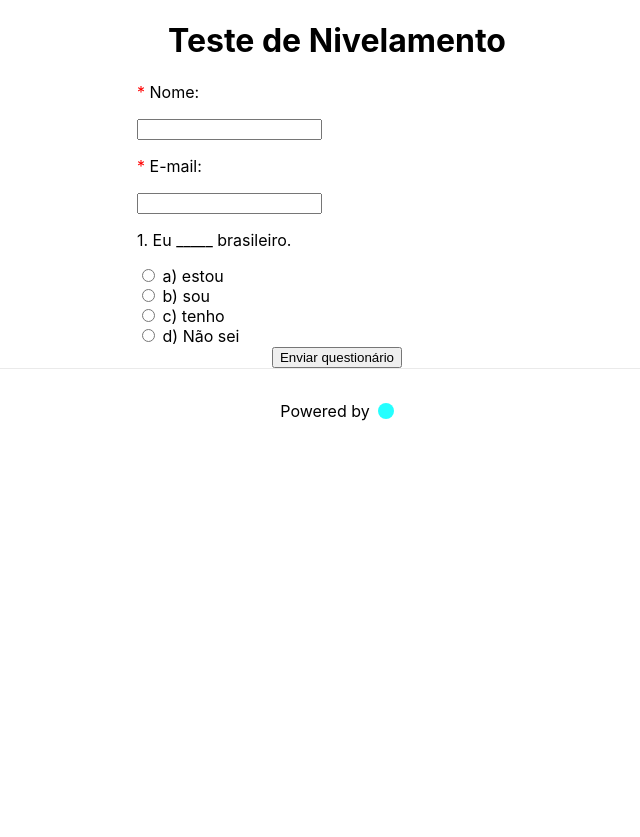
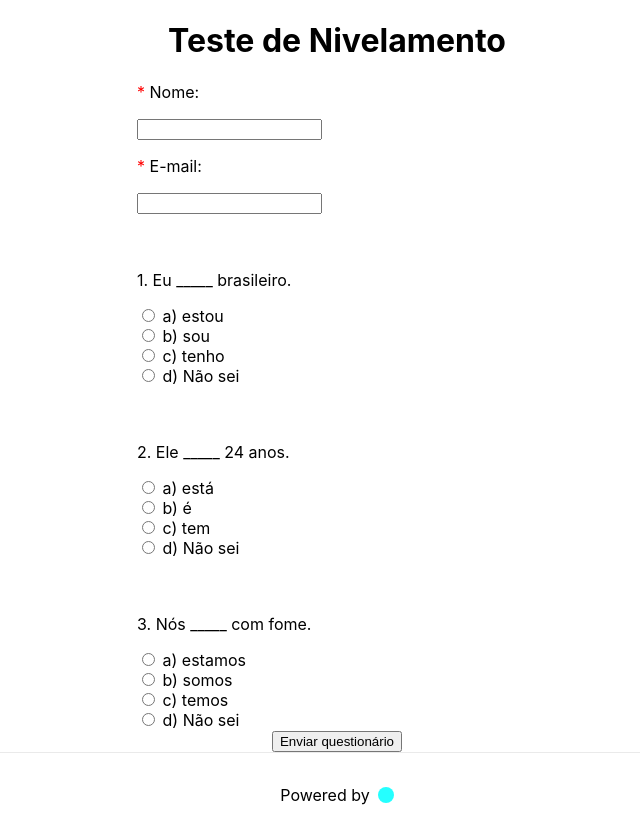
Before and after one commit to afgmlff/quiz-nextjs-vap, a Next.js app: page / in a window 1280 px wide. Shown: the whole page, without its empty margins (303-943 px from the left). Before the commit the page ends 800 px from the top, so only its background shows below. Built offline with nearby package versions, Linux system fonts and the light colour scheme.

Commit message:
question id binded to question answer on console.log

```diff
--- a/pages/index.tsx
+++ b/pages/index.tsx
@@ -10,8 +10,24 @@ export default function Home() {
 
   const {register, handleSubmit, reset, formState:{errors}} = useForm()
 
-  function verifSubmit(data: any){
+  const [answerValue, setAnswerValue] = useState(0)
+
+  let temp = new Array<any>
+
+  const onChange = (ev: any) => {
+    var id = (ev.target.id)
+    var idNum: number = +id
+    console.log(ev.target.value)
+    console.log(idNum)
+
+    temp[idNum] = ev.target.value
+  }
+
+  function verifSubmit(data: any){ //verifica nome e e-mail. pq não identifica radio?
     console.log(data)
+    console.log(temp[0])
+    console.log(temp[1])
+    console.log(temp[2])
   }
 
   return (
@@ -29,31 +45,69 @@ export default function Home() {
           <div className={styles.qContainer}>
             <p className={styles.question}><span className={styles.mandatory}>* </span>Nome: </p>
             <div className={styles.answer}>
-              <input type="text" {...register('nome',{required: 'Digite seu nome'})}></input>
-              {errors.nome && <p className={styles.errorMsg}>Campo obrigatório</p>}
+              {/* <input type="text" {...register('nome',{required: 'Digite seu nome'})}></input>   */} {/* required antigo, troquei por 'required' no input*/}
+              <input type="text" required {...register('nome',{required: ''})}></input>
+              {/*{errors.nome && <p className={styles.errorMsg}>Campo obrigatório</p>}*/} {/** error pro required antigo */}
             </div>
 
             <p className={styles.question}><span className={styles.mandatory}>* </span>E-mail: </p>
             <div className={styles.answer}>
-            <input type="text" {...register('email',{required: 'Digite seu e-mail'})}></input>
-            {errors.email && <p className={styles.errorMsg}>Campo obrigatório</p>}
+            <input type="text" required {...register('email',{required: ''})}></input>
             </div>
-
+            <br/>
+            <br/>
             <p className={styles.question}>1. Eu _____ brasileiro.</p>
             <div className={styles.answer}>
-              <input type="radio" defaultChecked={false} name="answer1" value="a" ></input>
+              <input type="radio" id="0" defaultChecked={false} required name="answer1" value="a" onChange={onChange}></input>
               <label> a) estou</label>
               <br/>
-              <input type="radio" defaultChecked={false} name="answer1" value="b" ></input>
+              <input type="radio" id="0" defaultChecked={false} required name="answer1" value="b" onChange={onChange}></input>
               <label> b) sou</label>
               <br/>
-              <input type="radio" defaultChecked={false} name="answer1" value="c" ></input>
+              <input type="radio" id="0" defaultChecked={false} required name="answer1" value="c" onChange={onChange}></input>
               <label> c) tenho</label>
               <br/>
-              <input type="radio" defaultChecked={false} name="answer1" value="d" ></input>
+              <input type="radio" id="0" defaultChecked={false} required name="answer1" value="d" onChange={onChange}></input>
               <label> d) Não sei</label>
               <br/>
             </div>
+
+            <br/>
+            <br/>
+            <p className={styles.question}>2. Ele _____ 24 anos.</p>
+            <div className={styles.answer}>
+              <input type="radio" id="1" defaultChecked={false} required name="answer2" value="a" onChange={onChange}></input>
+              <label> a) está</label>
+              <br/>
+              <input type="radio" id="1" defaultChecked={false} required name="answer2" value="b" onChange={onChange}></input>
+              <label> b) é</label>
+              <br/>
+              <input type="radio" id="1" defaultChecked={false} required name="answer2" value="c" onChange={onChange}></input>
+              <label> c) tem</label>
+              <br/>
+              <input type="radio" id="1" defaultChecked={false} required name="answer2" value="d" onChange={onChange}></input>
+              <label> d) Não sei</label>
+              <br/>
+            </div>
+
+            <br/>
+            <br/>
+            <p className={styles.question}>3. Nós _____ com fome.</p>
+            <div className={styles.answer}>
+              <input type="radio" id="2" defaultChecked={false} required name="answer3" value="a" onChange={onChange}></input>
+              <label> a) estamos</label>
+              <br/>
+              <input type="radio" id="2" defaultChecked={false} required name="answer3" value="b" onChange={onChange}></input>
+              <label> b) somos</label>
+              <br/>
+              <input type="radio" id="2" defaultChecked={false} required name="answer3" value="c" onChange={onChange}></input>
+              <label> c) temos</label>
+              <br/>
+              <input type="radio" id="2" defaultChecked={false} required name="answer3" value="d" onChange={onChange}></input>
+              <label> d) Não sei</label>
+              <br/>
+            </div>
+
           </div>
           <div className={styles.submitBut}>
             <button>Enviar questionário</button>
@@ -77,3 +131,6 @@ export default function Home() {
     </div>
   )
 }
+function getElementsbyName(arg0: string) {
+  throw new Error('Function not implemented.')
+}
```
